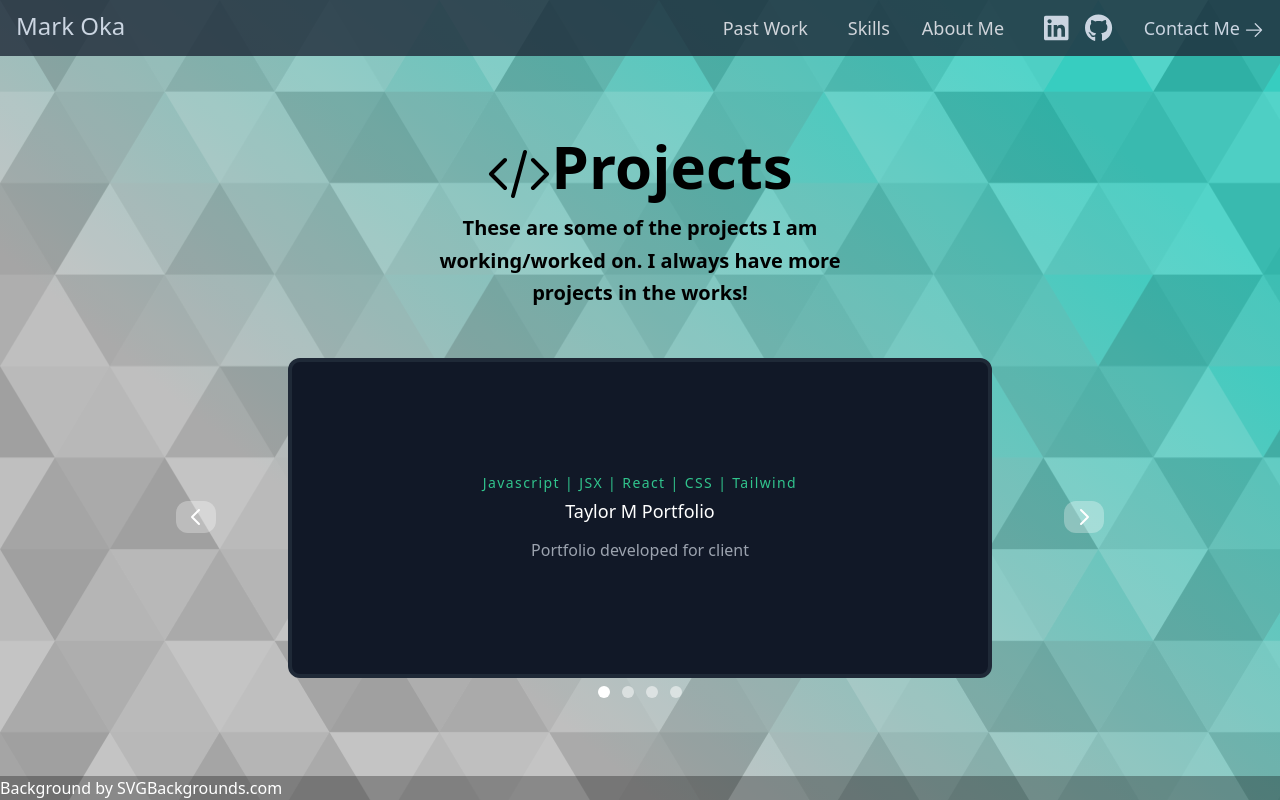
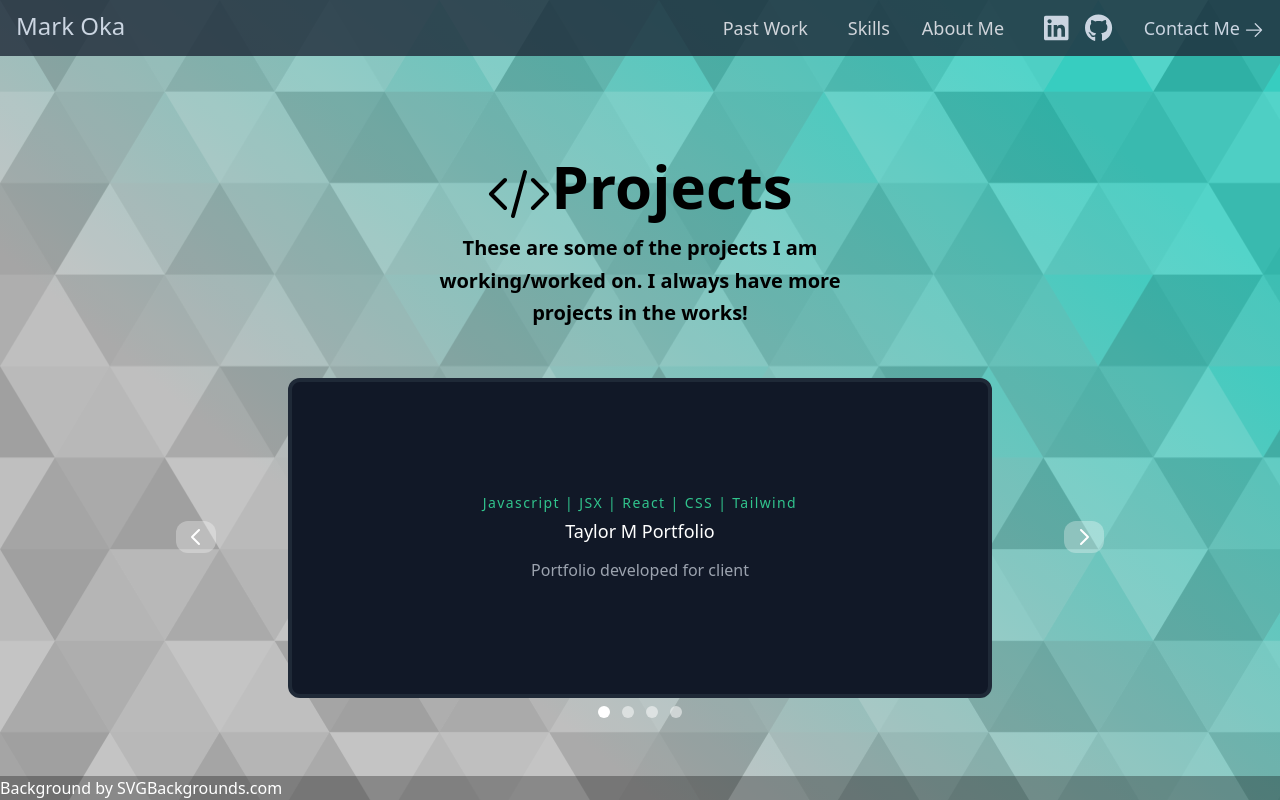
Before and after one commit to markoka101/portfolio, a React (Create React App) app: page /projects in a window 1280 px wide. Built offline with nearby package versions, Linux system fonts and the light colour scheme.

Commit message:
fixed margin

```diff
--- a/src/components/Projects.js
+++ b/src/components/Projects.js
@@ -41,7 +41,7 @@ export default function Projects() {
         },
     };
     return (
-        <section id="projects" className="text-gray-400">
+        <section id="projects" className="text-gray-400 my-5">
             <div className="flex flex-col  min-w-full mx-auto pt-20 items-center scroll-smooth  ">
                 <div className="flex flex-col w-1/2  pb-10">
                     <div className="flex flex-row justify-center items-center">
@@ -73,7 +73,7 @@ export default function Projects() {
                             >
                                 <div className="m-2">
                                     <div className="flex flex-col px-8 py-8 m-0  w-full h-[40vh] border-4 border-gray-800 bg-gray-900 hover:bg-slate-900 hover:border-slate-400 items-center justify-center rounded-xl transition-all duration-300 ease-in-out">
-                                        <h2 className="tracking-widest text-sm font-medium text-green-400 mb-1">
+                                        <h2 className="tracking-widest text-sm font-medium text-green-400 mb-1 text-center">
                                             {project.subtitle}
                                         </h2>
                                         <h1 className="text-lg font-medium text-white mb-3">
```
